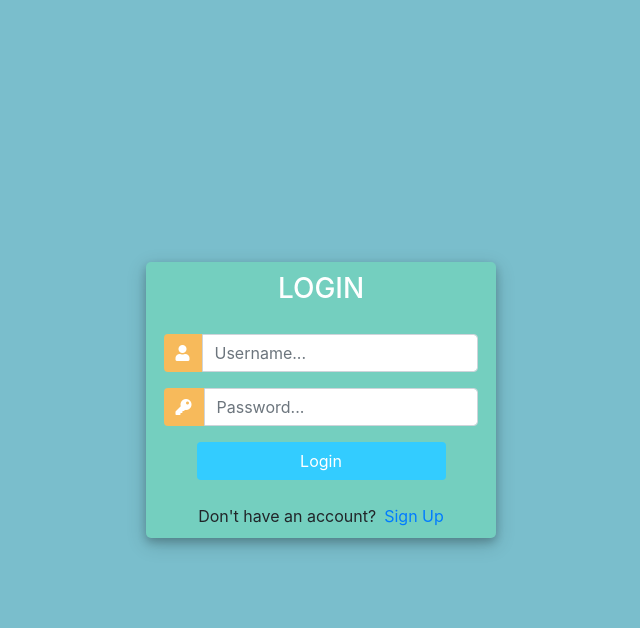
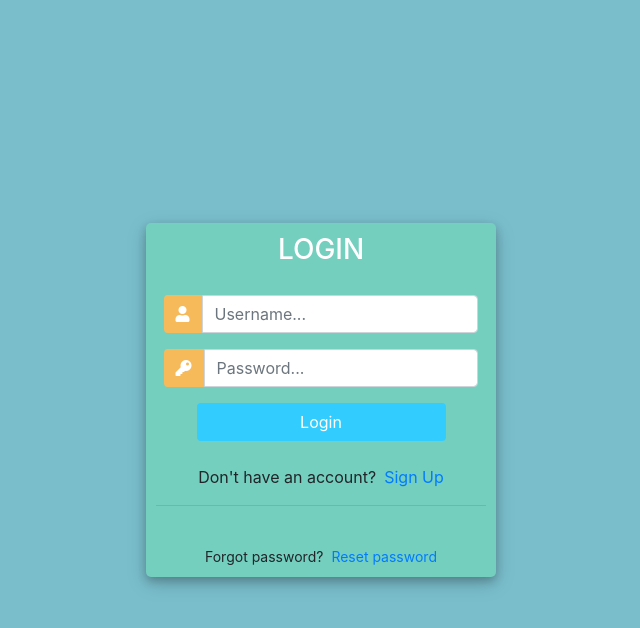
Before and after one commit to Dihfahsih1/customer-order-system, a Django app: page /login/ in a window 1280 px wide. Shown: the top 628 px of the page, without its empty margins (319-959 px from the left). Run offline with Django 3.2, Linux system fonts and the light colour scheme; some libraries are stand-ins or nearby versions.

Commit message:
forgot password

```diff
--- a/accounts/templates/accounts/login.html
+++ b/accounts/templates/accounts/login.html
@@ -121,6 +121,12 @@
                     <div class="d-flex justify-content-center links">
                         Don't have an account? <a href="{% url 'register' %}" class="ml-2">Sign Up</a>
                     </div>
+                    <hr>
+                </div>
+                <div class="mt-4">
+                    <div class="d-flex justify-content-center links" style="font-size: 14px;">
+                        Forgot password? <a href="{% url 'reset_password' %}" class="ml-2">Reset password</a>
+                    </div>
 
                 </div>
             </div>
```
